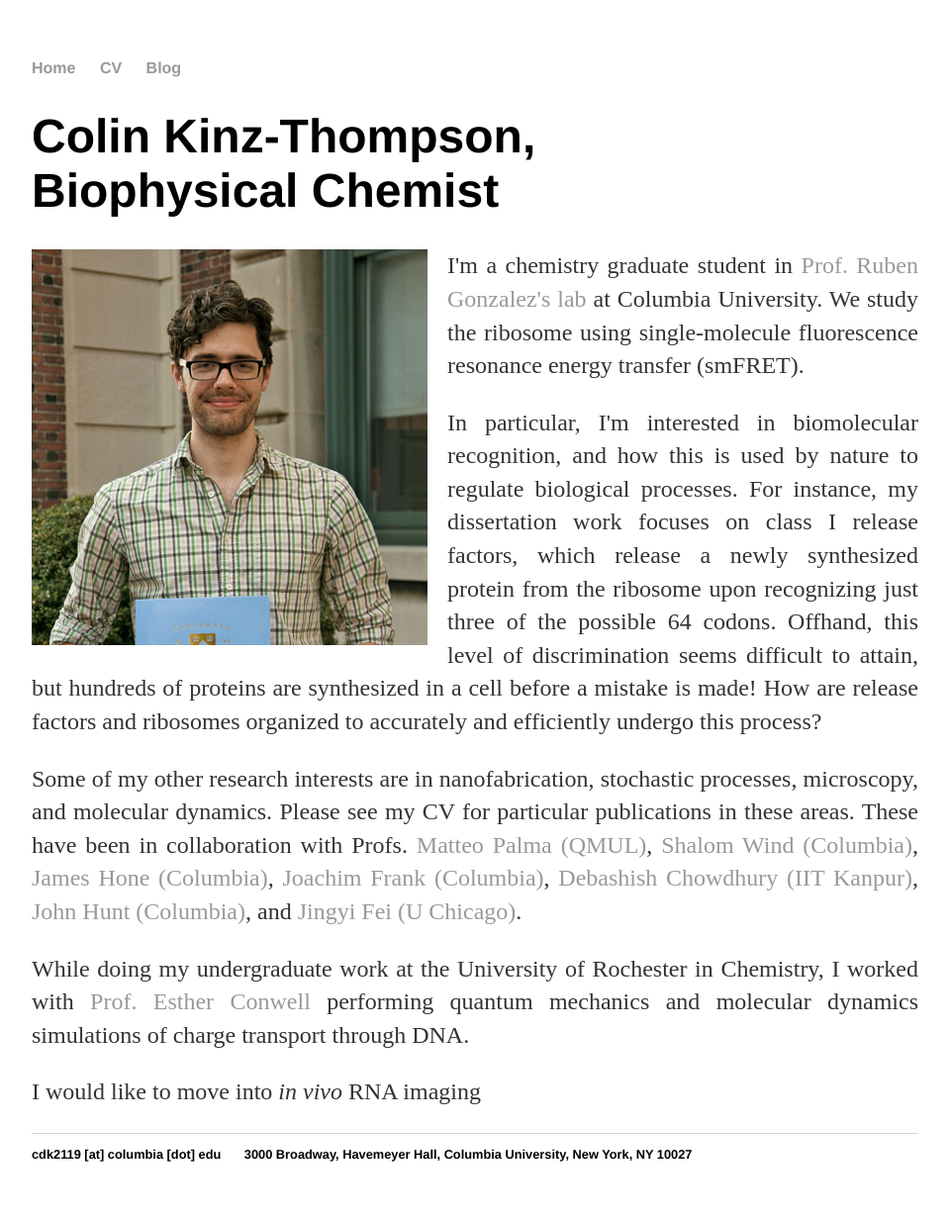
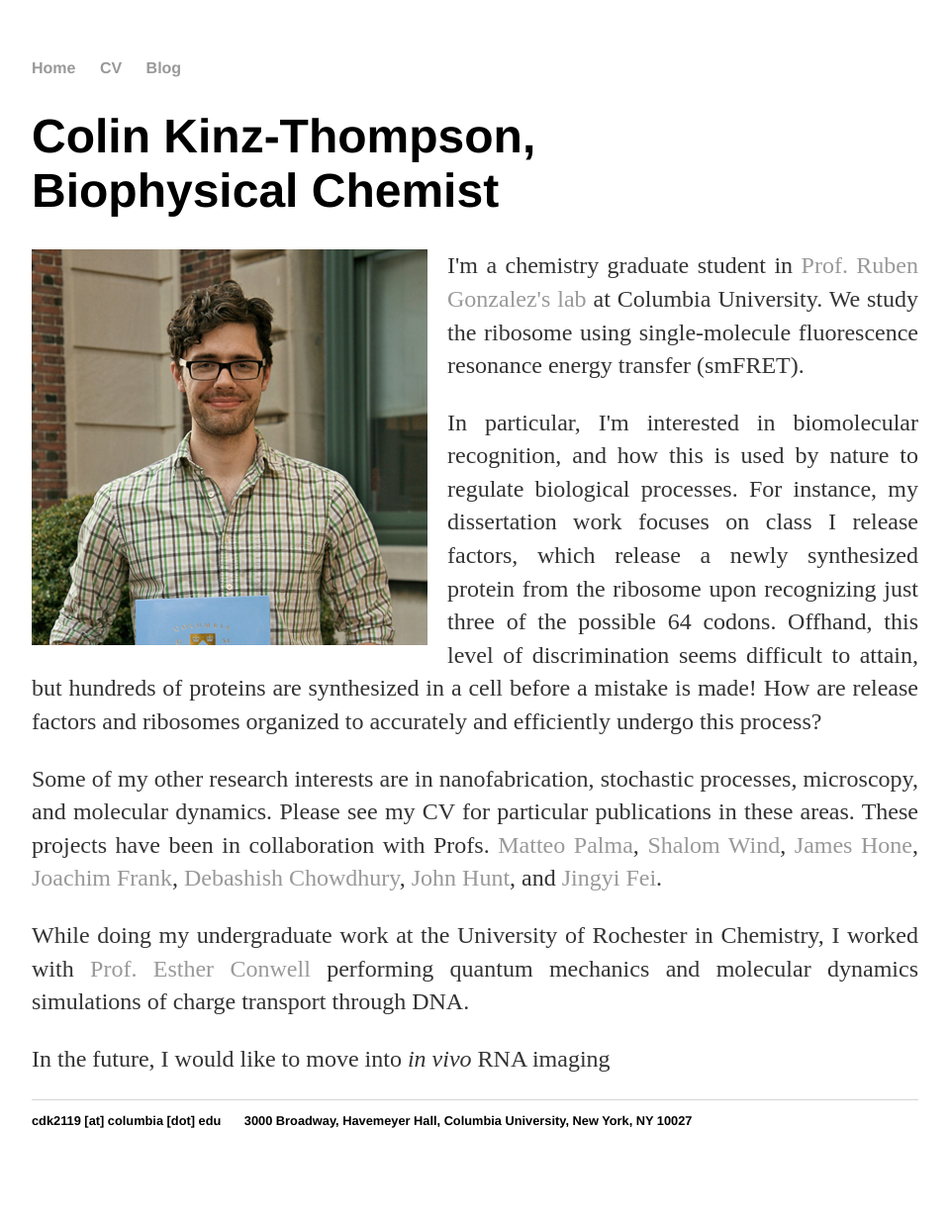
Before and after one commit to ckinzthompson/ckinzthompson.github.io, a Jekyll site: the page built from index.html, in a window 1280 px wide. Shown: the whole page at 99% size, without its empty margins (160-1119 px from the left). Built offline with Jekyll 4.4.1, drawn with Linux system fonts in a browser that asks for light colours; after the commit the page ends 1200 px from its top, so only the background shows below that.

Commit message:
Update index.html

```diff
--- a/index.html
+++ b/index.html
@@ -14,16 +14,16 @@
 How are release factors and ribosomes organized to accurately and efficiently undergo this process? </p>
 <p>Some of my other research interests are in nanofabrication, stochastic processes, microscopy, and molecular dynamics.
 Please see my CV for particular publications in these areas.
-These have been in collaboration with Profs. <a href="http://webspace.qmul.ac.uk/mpalma/Home.html">Matteo Palma (QMUL)</a>,
- <a href="http://apam.columbia.edu/shalom-j-wind">Shalom Wind (Columbia)</a>,
- <a href="http://hone.me.columbia.edu">James Hone (Columbia)</a>,
- <a href="http://franklab.cpmc.columbia.edu/franklab/">Joachim Frank (Columbia)</a>,
- <a href="http://home.iitk.ac.in/~debch/profile_DC.html">Debashish Chowdhury (IIT Kanpur)</a>,
- <a href="http://www.columbia.edu/cu/biology/faculty/hunt/">John Hunt (Columbia)</a>,
- and <a href="http://biophysics.uchicago.edu/the-faculty/jingyi_fei/">Jingyi Fei (U Chicago)</a>.
+These projects have been in collaboration with Profs. <a href="http://webspace.qmul.ac.uk/mpalma/Home.html">Matteo Palma</a>,
+ <a href="http://apam.columbia.edu/shalom-j-wind">Shalom Wind</a>,
+ <a href="http://hone.me.columbia.edu">James Hone</a>,
+ <a href="http://franklab.cpmc.columbia.edu/franklab/">Joachim Frank</a>,
+ <a href="http://home.iitk.ac.in/~debch/profile_DC.html">Debashish Chowdhury</a>,
+ <a href="http://www.columbia.edu/cu/biology/faculty/hunt/">John Hunt</a>,
+ and <a href="http://biophysics.uchicago.edu/the-faculty/jingyi_fei/">Jingyi Fei</a>.
 </p>
-<p>While doing my undergraduate work at the University of Rochester in Chemistry, I worked with <a href='http://www.rochester.edu/newscenter/esther-conwell-pioneering-professor-of-chemistry-dies-at-92/'>Prof. Esther Conwell </a> performing quantum mechanics and molecular dynamics simulations of charge transport through DNA. </p>
-<p> I would like to move into <i>in vivo</i> RNA imaging </p>
+<p>While doing my undergraduate work at the University of Rochester in Chemistry, I worked with <a href='http://www.rochester.edu/newscenter/esther-conwell-pioneering-professor-of-chemistry-dies-at-92/'>Prof. Esther Conwell</a> performing quantum mechanics and molecular dynamics simulations of charge transport through DNA. </p>
+<p> In the future, I would like to move into <i>in vivo</i> RNA imaging </p>
 </div>
 
 
```
